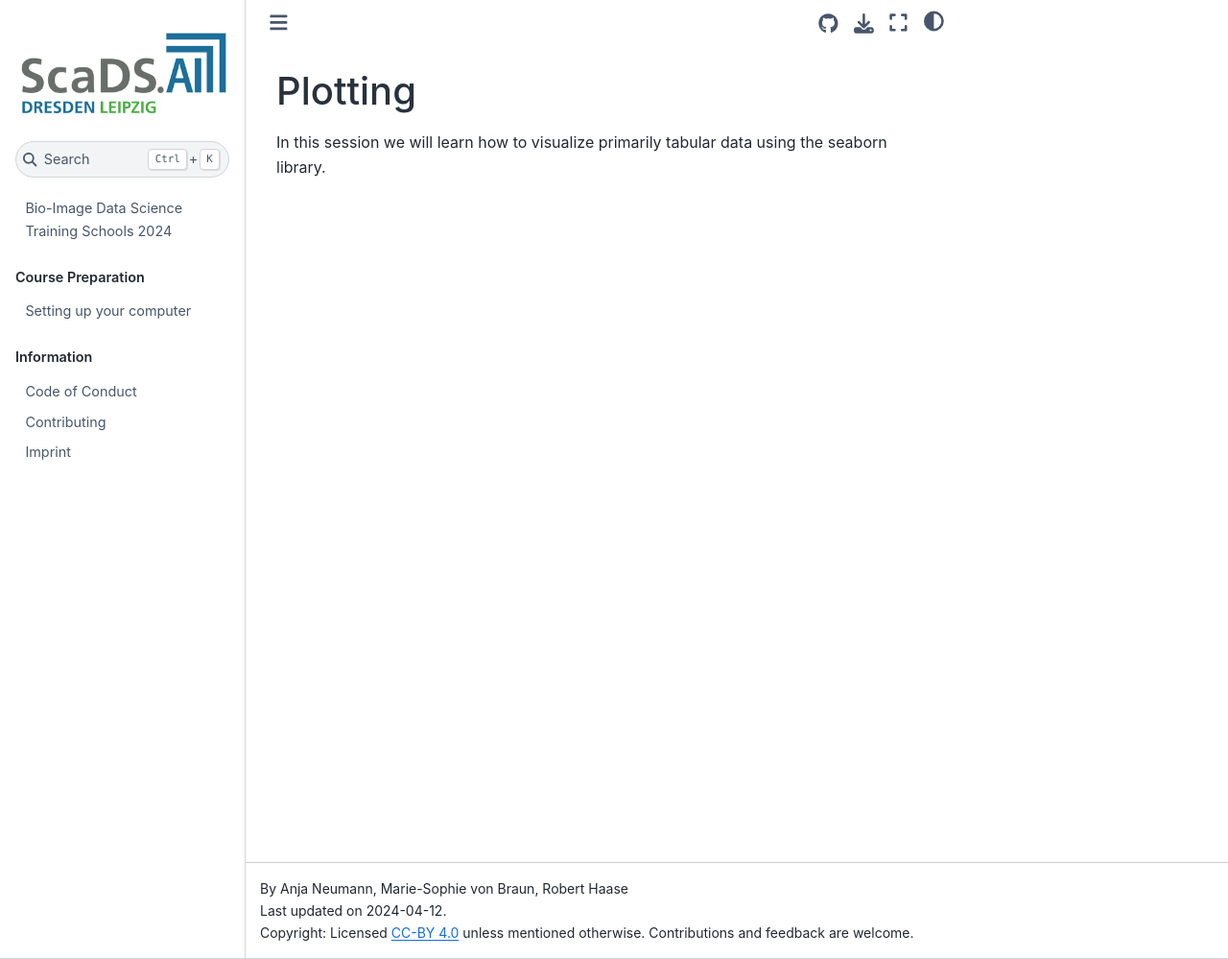
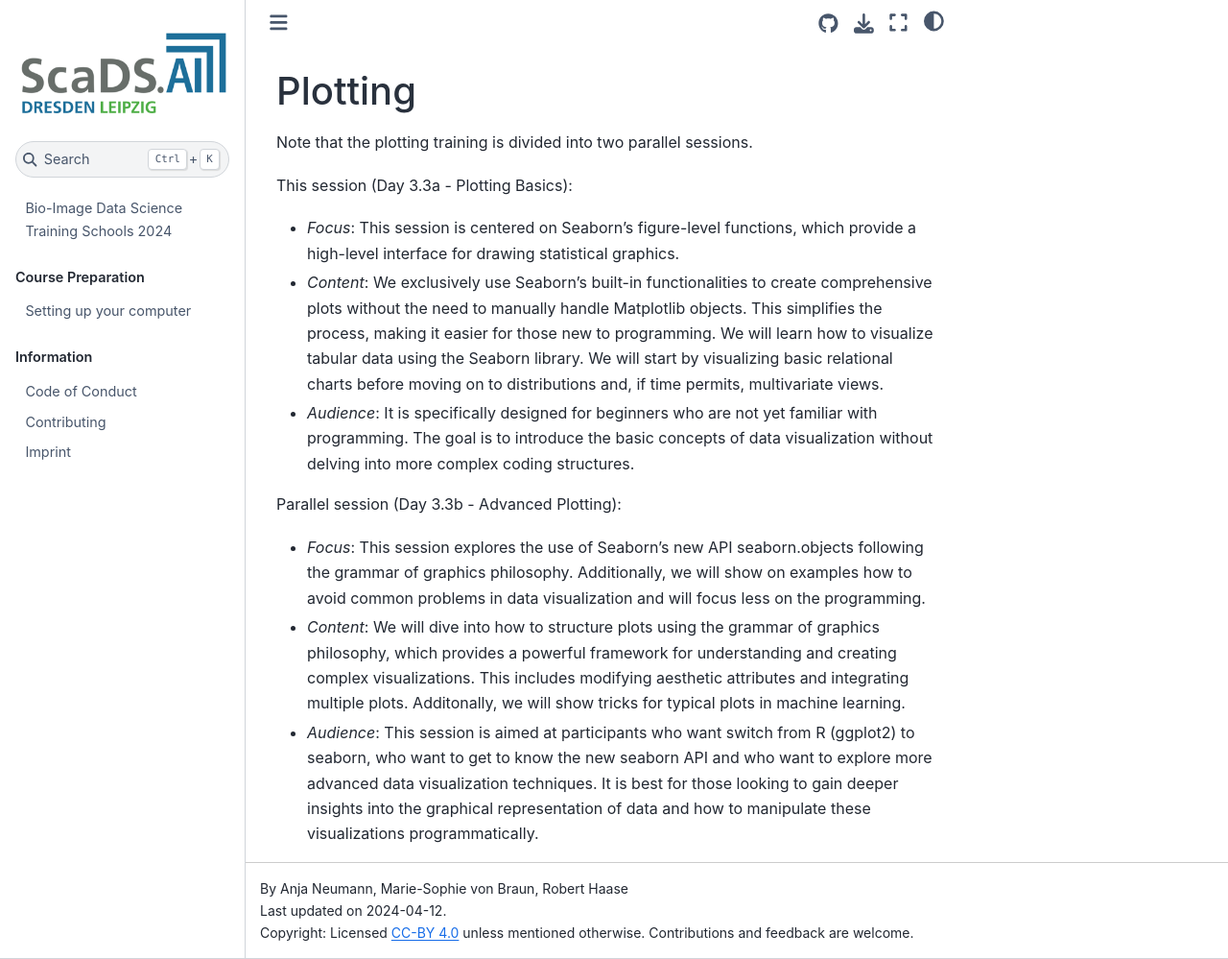
Before and after one commit to ScaDS/BIDS-training-2024, a Jupyter Book: the page built from day3.3b_advanced_plotting/readme.md, in a window 1280 px wide and 999 px high. Shown: the whole window at 96% size. Built offline with Jupyter Book 1.0.4 settings and Sphinx 7.4.7 and the Sphinx Book theme 1.1.4, drawn with Linux system fonts in a browser that asks for light colours; pages that are not in the unit, such as notebooks, are missing from menus.

Commit message:
Update readme.md in second subfolder

```diff
--- a/day3.3b_advanced_plotting/readme.md
+++ b/day3.3b_advanced_plotting/readme.md
@@ -1,3 +1,15 @@
 # Plotting
 
-In this session we will learn how to visualize primarily tabular data using the seaborn library.
+Note that the plotting training is divided into two parallel sessions.
+
+This session (Day 3.3a - Plotting Basics):
+
+- _Focus_: This session is centered on Seaborn's figure-level functions, which provide a high-level interface for drawing statistical graphics.
+- _Content_: We exclusively use Seaborn's built-in functionalities to create comprehensive plots without the need to manually handle Matplotlib objects. This simplifies the process, making it easier for those new to programming. We will learn how to visualize tabular data using the Seaborn library. We will start by visualizing basic relational charts before moving on to distributions and, if time permits, multivariate views.
+- _Audience_: It is specifically designed for beginners who are not yet familiar with programming. The goal is to introduce the basic concepts of data visualization without delving into more complex coding structures.
+
+Parallel session (Day 3.3b - Advanced Plotting):
+
+- _Focus_: This session explores the use of Seaborn's new API seaborn.objects following the grammar of graphics philosophy. Additionally, we will show on examples how to avoid common problems in data visualization and will focus less on the programming.
+- _Content_: We will dive into how to structure plots using the grammar of graphics philosophy, which provides a powerful framework for understanding and creating complex visualizations. This includes modifying aesthetic attributes and integrating multiple plots. Additonally, we will show tricks for typical plots in machine learning.
+- _Audience_: This session is aimed at participants who want switch from R (ggplot2) to seaborn, who want to get to know the new seaborn API and who want to explore more advanced data visualization techniques. It is best for those looking to gain deeper insights into the graphical representation of data and how to manipulate these visualizations programmatically.
```
